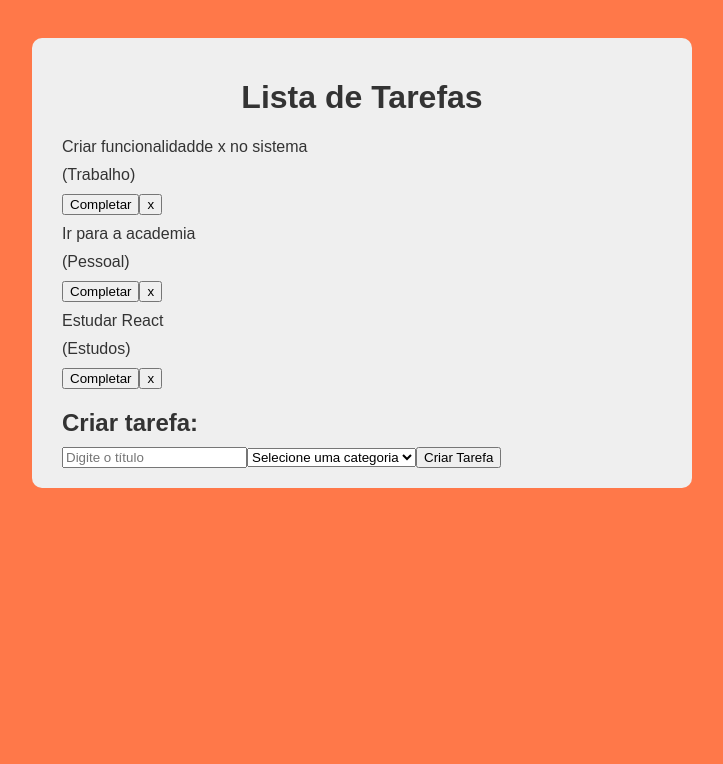
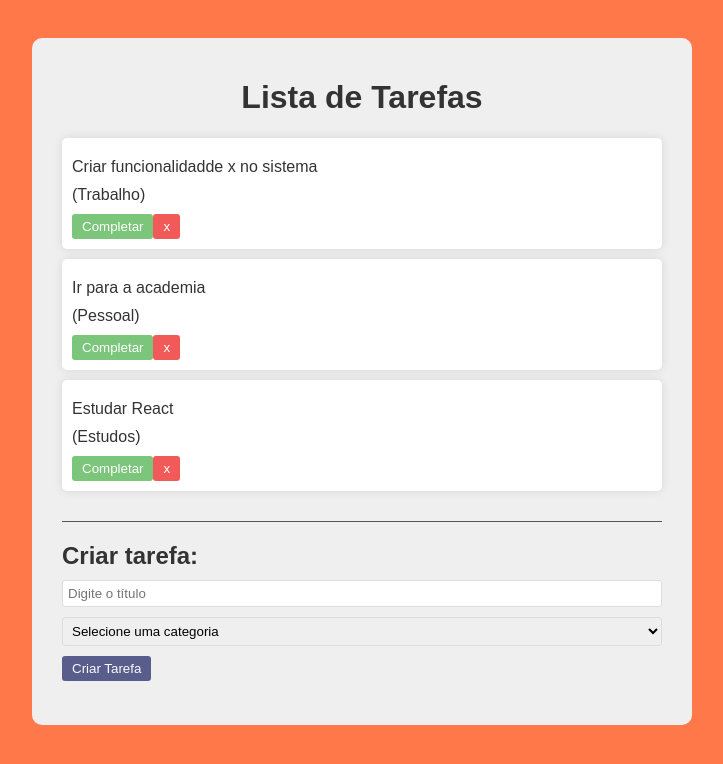
Before and after one commit to pedroCoding/To-Do-List-com-ReactJS, a React (Vite) app in the folder list To-Do/: page / in a window 1280 px wide. Shown: the top 764 px of the page, without its empty margins (278-1001 px from the left). Built offline with nearby package versions, Linux system fonts and the light colour scheme.

Commit message:
Alterando visual + Funções ToDo

```diff
--- a/list To-Do/src/App.css
+++ b/list To-Do/src/App.css
@@ -30,3 +30,55 @@
 input{
   box-sizing: border-box;
 }
+
+button{
+  background-color: #333974;
+  color: #fff;
+  padding: 5px 10px;
+  border: none;
+  border-radius: 3px;
+  cursor: pointer;
+  opacity: 0.8;
+  transition: 0.3s;
+}
+
+button:hover{
+  opacity: 1;
+}
+
+.todo-list{
+  margin-bottom: 20px;
+  padding-bottom: 20px;
+  border-bottom: 1px solid #555;
+}
+
+.todo{
+  background-color: #fff;
+  box-shadow: 0 0 10px rgba(0,0,0, 0.1);
+  padding: 10px;
+  margin-bottom: 10px;
+  border-radius: 5px;
+  display: flex;
+  justify-content: space-between;
+  align-items: center;
+}
+
+.complete{
+  background-color: #5cb85c;
+}
+
+.remove{
+  background-color: #f03232;
+}
+
+.todo-form{
+  padding-bottom: 1.5rem;
+}
+
+input, select{
+  padding: 5px;
+  margin-bottom: 10px;
+  border: 1px solid #ddd;
+  border-radius: 3px;
+  width: 100%;
+}
--- a/list To-Do/src/App.jsx
+++ b/list To-Do/src/App.jsx
@@ -25,15 +25,28 @@
     },
   ]);
 
+  const addTodo = (text, category) => {
+
+      const newTodos = [...todos, {
+        id:Math.floor(Math.random() * 10000),
+        text,
+        category,
+        isCompleted: false,
+      },
+    ];
+
+    setTodos(newTodos);
+  };
+
   return(
     <div className="app">
       <h1>Lista de Tarefas</h1>
       <div className="todo-list">
         {todos.map((todo) => (
-          <Todo todo={todo}/>
+          <Todo kkey={todo.id} todo={todo}/>
         ))}
       </div>
-      <TodoForm />
+      <TodoForm addTodo={addTodo}/>
     </div>
   );
 }
--- a/list To-Do/src/components/Todo.jsx
+++ b/list To-Do/src/components/Todo.jsx
@@ -8,8 +8,8 @@
             <p>{todo.text}</p>
             <p className="category">({todo.category})</p>
             <div>
-              <button>Completar</button>
-              <button>x</button>
+              <button className="complete">Completar</button>
+              <button className="remove">x</button>
             </div>
           </div>
         </div>
--- a/list To-Do/src/components/TodoForm.jsx
+++ b/list To-Do/src/components/TodoForm.jsx
@@ -1,12 +1,23 @@
-import React from 'react'
+import { useState } from "react";
 
-const TodoForm = () =>{
+const TodoForm = ({addTodo}) =>{
+    const [value, setValue] = useState("");
+    const [category, setCategory] = useState("");
+
+    const handleSubmit = (e) => {
+        e.preventDefault();
+        if(!value || !category) return;
+        addTodo(value, category);
+        setValue("");
+        setCategory("");
+    };
+
   return(
     <div className="todo-form">
         <h2>Criar tarefa:</h2>
-        <form>
-            <input type="text" placeholder="Digite o título" />
-            <select>
+        <form onSubmit={handleSubmit}>
+            <input type="text" placeholder="Digite o título" value={value} onChange={(e) => setValue(e.target.value)}/>
+            <select value={category} onChange={(e) => setCategory(e.target.value)}>
                 <option value="">Selecione uma categoria</option>
                 <option value="Trabalho">Trabalho</option>
                 <option value="Pessoal">Pessoal</option>
```
